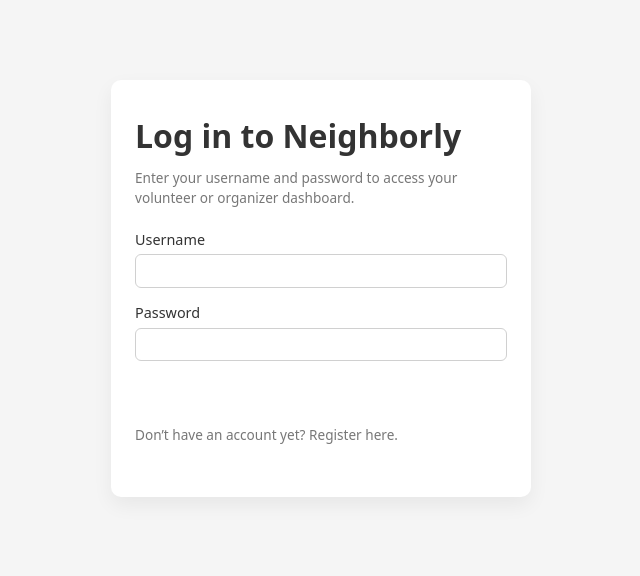
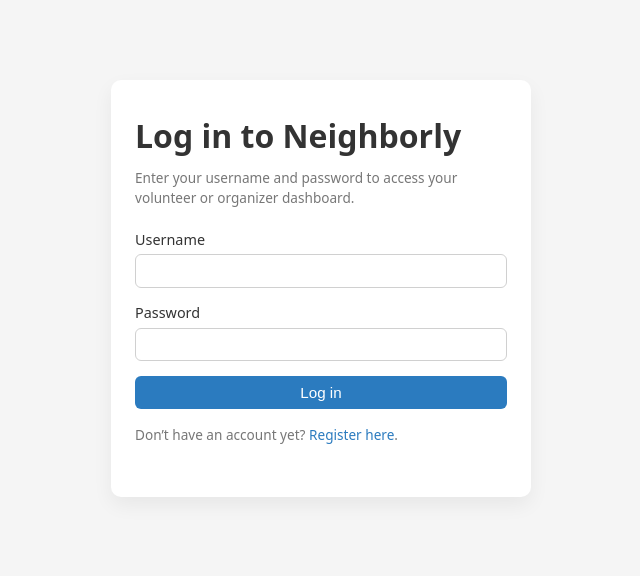
Before and after one commit to amrosner/neighborly, a PHP site: page /pages/login.php in a window 1280 px wide. Shown: the top 576 px of the page, without its empty margins (319-959 px from the left). Run offline with PHP 8.4, Linux system fonts and the light colour scheme.

Commit message:
fixed typo and missing brace

```diff
--- a/static/css/style.css
+++ b/static/css/style.css
@@ -6,12 +6,13 @@
     --color-surface: #FFFFFF;
     --color-text:    #333333;
     --color-muted:   #777777;
-    --colot-link:    #2B7BBF;
+    --color-link:    #2B7BBF;
     --color-link-hover: #205B8C;
 }
 
 *, *::before, *::after {
     box-sizing: border-box;
+}
 
 
 body {
```
